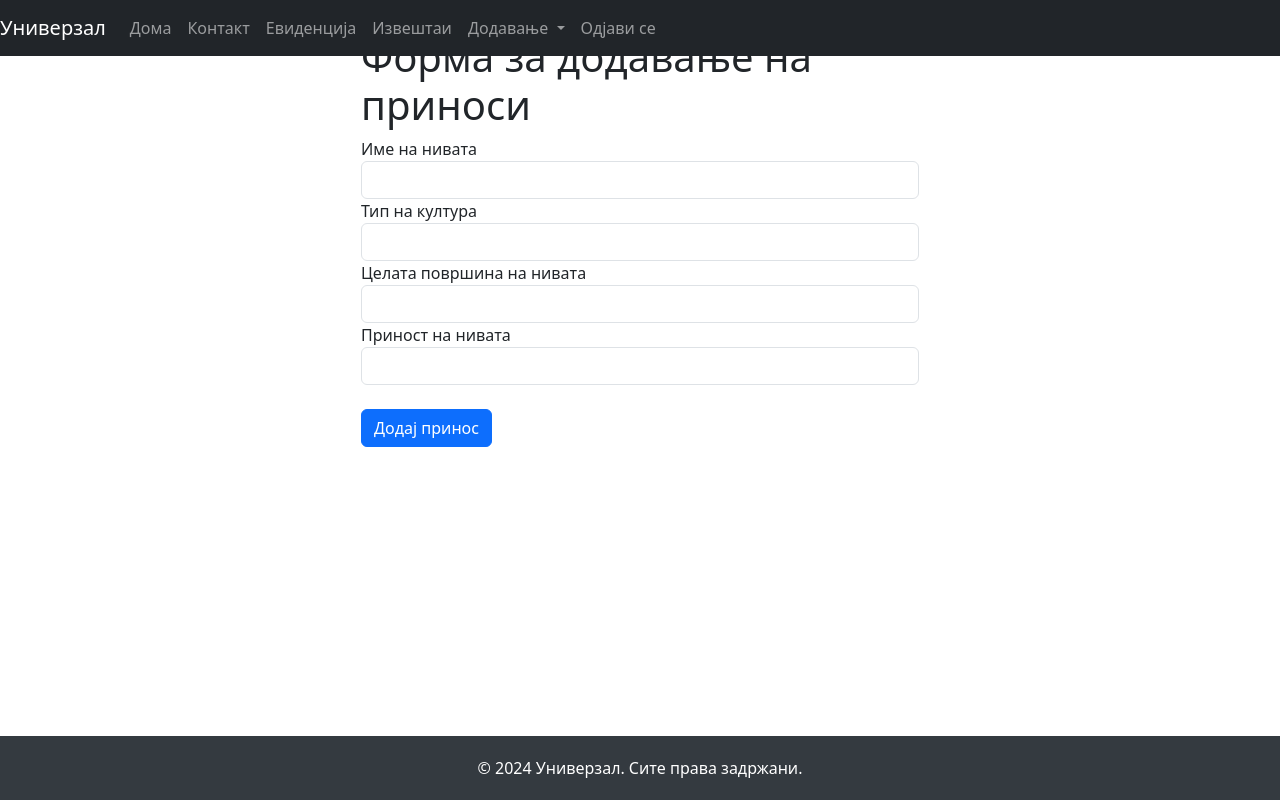
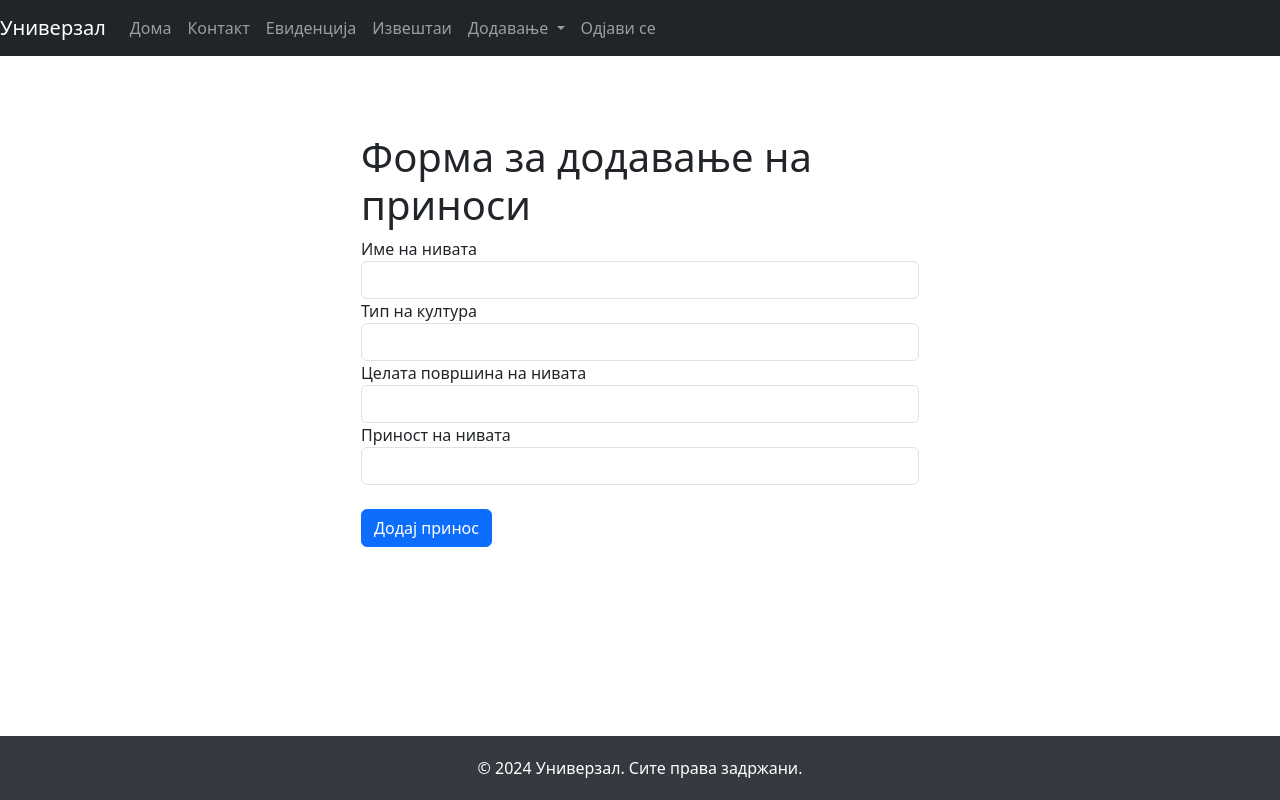
Before and after one commit to martinristow/python-projects, a Flask app: page /yield in a window 1280 px wide. Run offline with Flask 3, Linux system fonts and the light colour scheme; the visitor is signed in with stand-in values (Sample User, id 1); some libraries are stand-ins or nearby versions.

Commit message:
Change min-height

```diff
--- a/projects/univerzal-project-flask/templates/activity.html
+++ b/projects/univerzal-project-flask/templates/activity.html
@@ -3,7 +3,7 @@
 {% block title %}Активност{% endblock %}
 
 {% block content %}
-<div class="container d-flex justify-content-center align-items-center" style="min-height: 60vh;">
+<div class="container d-flex justify-content-center align-items-center" style="min-height: 85vh;">
         <div class="w-50">
             <h1>Форма за додавање на активности</h1>
             <form action="" method="POST">
--- a/projects/univerzal-project-flask/templates/fiscal_account.html
+++ b/projects/univerzal-project-flask/templates/fiscal_account.html
@@ -3,7 +3,7 @@
 {% block title %}Додавање на фискални сметки{% endblock %}
 
 {% block content %}
-<div class="container d-flex justify-content-center align-items-center" style="min-height: 60vh;">
+<div class="container d-flex justify-content-center align-items-center" style="min-height: 85vh;">
         <div class="w-50">
             <h1>Форма за додавање на фискални сметки</h1>
             <form action="" method="POST">
--- a/projects/univerzal-project-flask/templates/login.html
+++ b/projects/univerzal-project-flask/templates/login.html
@@ -3,7 +3,8 @@
 {% block title %}Login{% endblock %}
 
 {% block content %}
-    <div class="container d-flex justify-content-center align-items-center" style="min-height: 50vh;">
+
+    <div class="container d-flex justify-content-center align-items-center" style="min-height: 75vh;">
         <div class="w-50">
             <h1>Login Form</h1>
             <form action="" method="POST">
--- a/projects/univerzal-project-flask/templates/register.html
+++ b/projects/univerzal-project-flask/templates/register.html
@@ -3,7 +3,8 @@
 {% block title %}Register{% endblock %}
 
 {% block content %}
-    <div class="container d-flex justify-content-center align-items-center" style="min-height: 60vh;">
+<br><br>
+    <div class="container d-flex justify-content-center align-items-center" style="min-height: 75vh;">
         <div class="w-50">
             <h1>Register Form</h1>
             <form action="" method="POST">
--- a/projects/univerzal-project-flask/templates/yield.html
+++ b/projects/univerzal-project-flask/templates/yield.html
@@ -3,7 +3,7 @@
 {% block title %}Додавање на приноси{% endblock %}
 
 {% block content %}
-<div class="container d-flex justify-content-center align-items-center" style="min-height: 60vh;">
+<div class="container d-flex justify-content-center align-items-center" style="min-height: 85vh;">
         <div class="w-50">
             <h1>Форма за додавање на приноси</h1>
             <form action="" method="POST">
```
